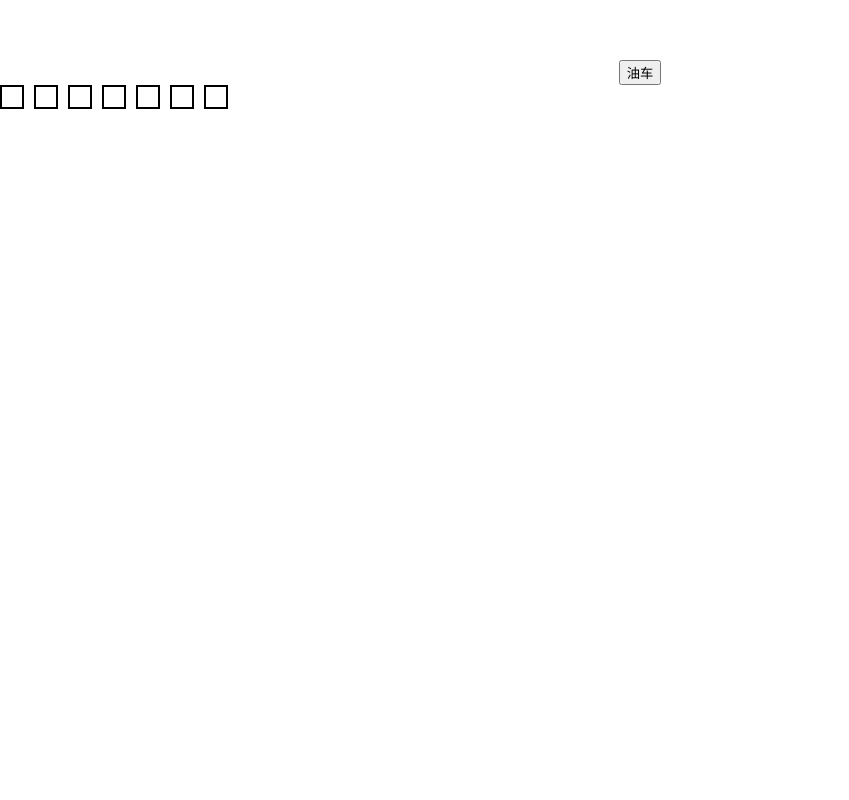
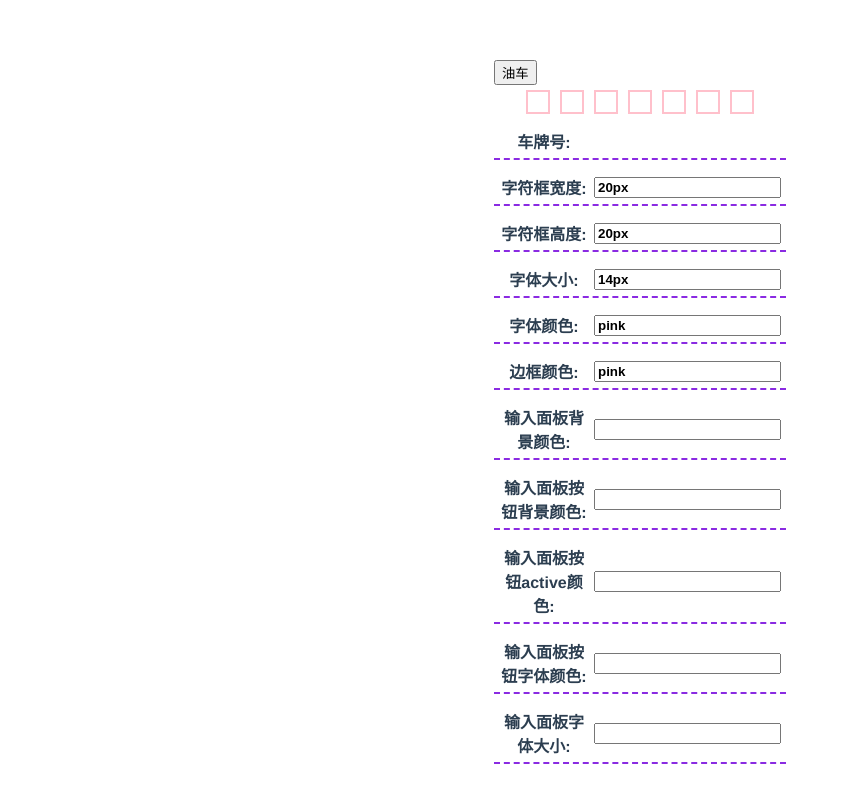
Before and after one commit to Reregi/vue3_plate_num_input, a Vue app: page / in a window 1280 px wide. Shown: the whole page, without its empty margins (0-849 px from the left). Built offline with nearby package versions, Linux system fonts and the light colour scheme.

Commit message:
增加自定义样式种类、增加主页预览

```diff
--- a/src/App.vue
+++ b/src/App.vue
@@ -1,26 +1,92 @@
-<template>
-  <button @click="isNewEnergy = !isNewEnergy">
-    {{ isNewEnergy ? '新能源' : '油车' }}
-  </button>
-  <plateNumInput
-    :is-new-energy="isNewEnergy"
-    v-model:defaultPlateNum="plateNum"
-  ></plateNumInput>
+<template lang="pug">
+.mobile_phone_box.flex_center
+  .header_box
+    button(@click="isNewEnergy = !isNewEnergy")
+      | {{ isNewEnergy ? '新能源' : '油车' }}
+  plateNumInput(
+    :is-new-energy="isNewEnergy" v-model:defaultPlateNum="plateNum"
+
+    :width="style.width" :height="style.height"
+    :fontColor="style.fontColor" :fontSize="style.fontSize"
+    :borderColor="style.borderColor"
+
+    :inputPanelBgColor="style.inputPanelBgColor" :btnColor="style.btnColor"
+    :btnActiveColor="style.btnActiveColor" :btnFontColor="style.btnFontColor"
+    :inputPanelFontSize="style.inputPanelFontSize"
+    )
+  .params_input_box
+    .label 车牌号:
+    .input {{plateNum}}
+  .params_input_box
+    .label 字符框宽度:
+    .input
+      input(type="text" v-model="style.width")
+  .params_input_box
+    .label 字符框高度:
+    .input
+      input(type="text" v-model="style.height")
+  .params_input_box
+    .label 字体大小:
+    .input
+      input(type="text" v-model="style.fontSize")
+  .params_input_box
+    .label 字体颜色:
+    .input
+      input(type="text" v-model="style.fontColor")
+  .params_input_box
+    .label 边框颜色:
+    .input
+      input(type="text" v-model="style.borderColor")
+  .params_input_box
+    .label 输入面板背景颜色:
+    .input
+      input(type="text" v-model="style.inputPanelBgColor")
+  .params_input_box
+    .label 输入面板按钮背景颜色:
+    .input
+      input(type="text" v-model="style.btnColor")
+  .params_input_box
+    .label 输入面板按钮active颜色:
+    .input
+      input(type="text" v-model="style.btnActiveColor")
+  .params_input_box
+    .label 输入面板按钮字体颜色:
+    .input
+      input(type="text" v-model="style.btnFontColor")
+  .params_input_box
+    .label 输入面板字体大小:
+    .input
+      input(type="text" v-model="style.inputPanelFontSize")
 </template>
 
 <script lang="ts">
-import { defineComponent, Ref, ref } from 'vue';
+import { defineComponent, Ref, ref, reactive } from 'vue';
+// import plateNumInput from './components/plateNumInput/src';
 
 export default defineComponent({
   name: 'App',
   components: {
+    // plateNumInput
   },
   setup: () => {
     const isNewEnergy: Ref<boolean> = ref(false);
     const plateNum: Ref<string> = ref('');
+    const style = reactive({
+      width: '20px',
+      height: '20px',
+      fontSize: '14px',
+      fontColor: 'pink',
+      borderColor: 'pink',
+      inputPanelBgColor: '',
+      btnColor: '',
+      btnActiveColor: '',
+      btnFontColor: '',
+      inputPanelFontSize: '',
+    });
     return {
       isNewEnergy,
       plateNum,
+      style,
     };
   },
 });
@@ -34,5 +100,32 @@ export default defineComponent({
   text-align: center;
   color: #2c3e50;
   margin-top: 60px;
+  display: flex;
+  .mobile_phone_box {
+    margin: 0 auto;
+    flex-direction: column;
+    align-items: start;
+    .plate_num_box {
+      align-self: center;
+      margin: 5px 0;
+    }
+    .params_input_box {
+      display: flex;
+      min-width: 100%;
+      margin: 5px 0;
+      padding: 5px;
+      border-bottom: blueviolet 2px dashed;
+      font-weight: bold;
+      box-sizing: border-box;
+      align-items: center;
+      .label {
+        margin-right: 5px;
+        width: 90px;
+      }
+      input {
+        font-weight: bold;
+      }
+    }
+  }
 }
 </style>
--- a/src/components/plateNumInput/src/inputPanel.vue
+++ b/src/components/plateNumInput/src/inputPanel.vue
@@ -1,5 +1,5 @@
 <template lang="pug">
-.input_box
+.input_box(:style="inputPanelStyle")
   .header_box
     span(@click.stop="done")
       | 完成
@@ -19,7 +19,7 @@
           path(d="M1659.21212145 839.27272695c0 40.90909131-32.72727305 81.81818174-81.81818174 81.81818174H620.12121187c-16.36363653 0-24.54545479 0-40.90909042-8.18181738-8.18181826-8.18181826-16.36363653-16.36363653-24.54545479-16.36363652v-8.18181827l-8.18181826-8.18181826L161.93939361 512C268.30303014 413.81818174 481.03030318 209.27272695 562.84848492 127.45454521l16.36363653-16.36363652c8.18181826-8.18181826 24.54545479-8.18181826 40.90909042-8.18181738h965.4545461c40.90909131 0 81.81818174 32.72727305 81.81818174 81.81818174v654.5454539z m-490.90909131-310.90909043l122.72727305-122.72727304c24.54545479-24.54545479 24.54545479-57.27272695 0-81.81818174-24.54545479-24.54545479-57.27272695-24.54545479-81.81818174 0L1086.4848484 446.54545479l-122.72727305-122.72727305c-24.54545479-24.54545479-57.27272695-24.54545479-81.81818174 0-24.54545479 24.54545479-24.54545479 57.27272695 0 81.81818173L1004.66666666 528.36363653 881.93939361 651.09090869c-24.54545479 24.54545479-24.54545479 57.27272695 0 81.81818262 24.54545479 24.54545479 57.27272695 24.54545479 81.81818174 0L1086.4848484 610.18181826l122.72727305 122.72727305c24.54545479 24.54545479 57.27272695 24.54545479 81.81818174 0 24.54545479-24.54545479 24.54545479-57.27272695 0-81.81818262L1168.30303013 528.36363653z" fill="#2c2c2c" p-id="2822")
 </template>
 <script lang="ts">
-import { defineComponent } from 'vue';
+import { defineComponent, inject, computed, StyleValue } from 'vue';
 export default defineComponent({
   //组件名
   name: 'inputPanel',
@@ -43,6 +43,25 @@ export default defineComponent({
       ['A', 'S', 'D', 'F', 'G', 'H', 'J', 'K', 'L'],
       ['Z', 'X', 'C', 'V', 'B', 'N', 'M'],
     ];
+    const style = inject('inputPanelStyle') as {
+      inputPanelBgColor: string;
+      btnColor: string;
+      btnActiveColor: string;
+      btnFontColor: string;
+      inputPanelFontSize: string;
+    };
+    //#endregion
+
+    //#region 计算属性
+    const inputPanelStyle = computed(() => {
+      return {
+        backgroundColor: style.inputPanelBgColor,
+        '--fontSize': style.inputPanelFontSize || '16px',
+        '--btnColor': style.btnColor || '#ffffff',
+        '--btnActiveColor': style.btnActiveColor || '#56AEF7',
+        '--btnFontColor': style.btnFontColor || '#3e3e3e',
+      };
+    }) as StyleValue;
     //#endregion
 
     //#region emit
@@ -65,6 +84,8 @@ export default defineComponent({
       done,
       inputNum,
       deleteNum,
+      inputPanelStyle,
+      style,
     };
   },
 });
@@ -78,10 +99,12 @@ export default defineComponent({
   position: fixed;
   z-index: 999;
   bottom: 0;
+  left: 0;
   .header_box {
     padding: 5px;
     text-align: right;
-    color: rgb(86, 174, 247);
+    color: var(--btnActiveColor);
+    font-size: var(--fontSize);
   }
   .province_box,
   .alphanumeric_box {
@@ -95,10 +118,10 @@ export default defineComponent({
       }
       button {
         height: 40px;
-        font-size: 16px;
+        font-size: var(--fontSize);
         line-height: 40px;
-        color: #2c2c2c;
-        background-color: #fff;
+        color: var(--btnFontColor);
+        background-color: var(--btnColor);
         border: none;
         border-radius: 5px;
         user-select: none;
@@ -106,7 +129,7 @@ export default defineComponent({
           height: 100%;
         }
         &:active {
-          background-color: rgb(86, 174, 247);
+          background-color: var(--btnActiveColor);
           color: #ffffff;
         }
       }
--- a/src/components/plateNumInput/src/plateNumInput.vue
+++ b/src/components/plateNumInput/src/plateNumInput.vue
@@ -1,21 +1,13 @@
 <template lang="pug">
 .plate_num_box(@click="openInput")
-  .num_box(v-for="(item, index) in plateNumArr" :key="index" :style="style")
+  .num_box(v-for="(item, index) in plateNumArr" :key="index" :style="{width:width,height:height,lineHeight:height,borderColor:borderColor,fontSize:fontSize,color:fontColor}")
     | {{ item }}
   .modal_box(v-show="showInput" @click.stop="close")
-    inputPanel(:is-province-input="isProvinceInput" @done="close" @inputNum="inputNum" @deleteNum="deleteNum")
+  inputPanel(v-show="showInput" :is-province-input="isProvinceInput" @done="close" @inputNum="inputNum" @deleteNum="deleteNum")
 </template>
 
 <script lang="ts">
-import {
-  defineComponent,
-  computed,
-  ref,
-  StyleValue,
-  onMounted,
-  Ref,
-  watch,
-} from 'vue';
+import { defineComponent, ref, onMounted, Ref, watch, provide } from 'vue';
 import inputPanel from './inputPanel.vue';
 
 export default defineComponent({
@@ -38,63 +30,57 @@ export default defineComponent({
     //字符框宽度
     width: {
       type: String,
-      default: '20px',
-    }, //字符框高度
+    },
+    //字符框高度
     height: {
       type: String,
-      default: '20px',
     },
     //字体大小
     fontSize: {
       type: String,
-      default: '14px',
     },
     //字体颜色
     fontColor: {
       type: String,
-      default: 'black',
     },
     //边框颜色
     borderColor: {
       type: String,
-      default: 'black',
+    },
+    //输入面板背景颜色
+    inputPanelBgColor: {
+      type: String,
+    },
+    //输入面板按钮背景颜色
+    btnColor: {
+      type: String,
+    },
+    //输入面板按钮active颜色
+    btnActiveColor: {
+      type: String,
+    },
+    //输入面板按钮字体颜色
+    btnFontColor: {
+      type: String,
+    },
+    //输入面板字体大小
+    inputPanelFontSize: {
+      type: String,
     },
   },
   //setup
   setup: (props, { emit }) => {
     //#region data
     //字符数组
-    const plateNumArr: Ref<string[]> = ref([
-      '粤',
-      'A',
-      '5',
-      '5',
-      '5',
-      '5',
-      '5',
-      '5',
-    ]);
+    const plateNumArr: Ref<string[]> = ref([]);
     //控制输入板显示
     const showInput: Ref<boolean> = ref(false);
     //控制面板显示省份还是数字字母
     const isProvinceInput: Ref<boolean> = ref(true);
     //#endregion
 
-    //#region 计算属性
-    /**
-     * [style 输入框样式]
-     *
-     * @return  {[StyleValue]}  [return 变量样式]
-     */
-    const style = computed(() => {
-      return {
-        '--width': props.width,
-        '--height': props.height,
-        '--fontSize': props.fontSize,
-        '--fontColor': props.fontColor,
-        '--borderColor': props.borderColor,
-      } as StyleValue;
-    });
+    //#region provide [跨级组件传递]
+    provide('inputPanelStyle', props);
     //#endregion
 
     //#region method
@@ -121,7 +107,7 @@ export default defineComponent({
       showInput.value = true;
     }
     /**
-     * [done 完成]
+     * [close 关闭面板触发更新VModel]
      *
      */
     function close() {
@@ -160,6 +146,10 @@ export default defineComponent({
       (flag) => {
         const length = flag ? 8 : 7;
         initInputBox(length, plateNumArr.value.join('').replaceAll(' ', ''));
+        emit(
+          'update:defaultPlateNum',
+          plateNumArr.value.join('').replaceAll(' ', '')
+        );
       }
     );
     //#endregion
@@ -180,7 +170,6 @@ export default defineComponent({
 
     return {
       plateNumArr,
-      style,
       showInput,
       openInput,
       close,
@@ -196,11 +185,12 @@ export default defineComponent({
 .plate_num_box {
   display: flex;
   .num_box {
-    width: var(--width);
-    height: var(--height);
-    line-height: var(--height);
-    border: 2px solid var(--borderColor);
-    font-size: var(--fontSize);
+    width: 20px;
+    height: 20px;
+    line-height: 20px;
+    border: 2px solid black;
+    font-size: 14px;
+    color: black;
     margin-left: 10px;
     &:first-child {
       margin-left: 0;
```
